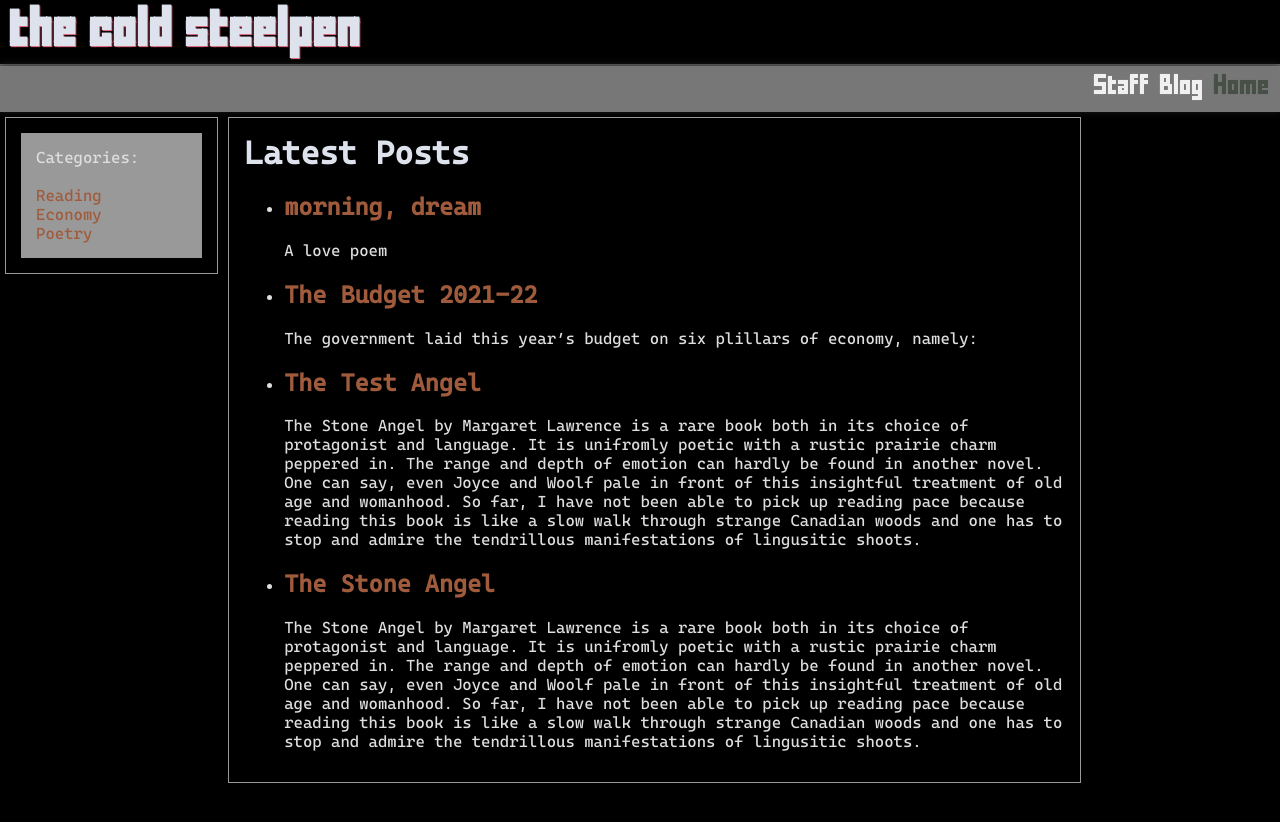
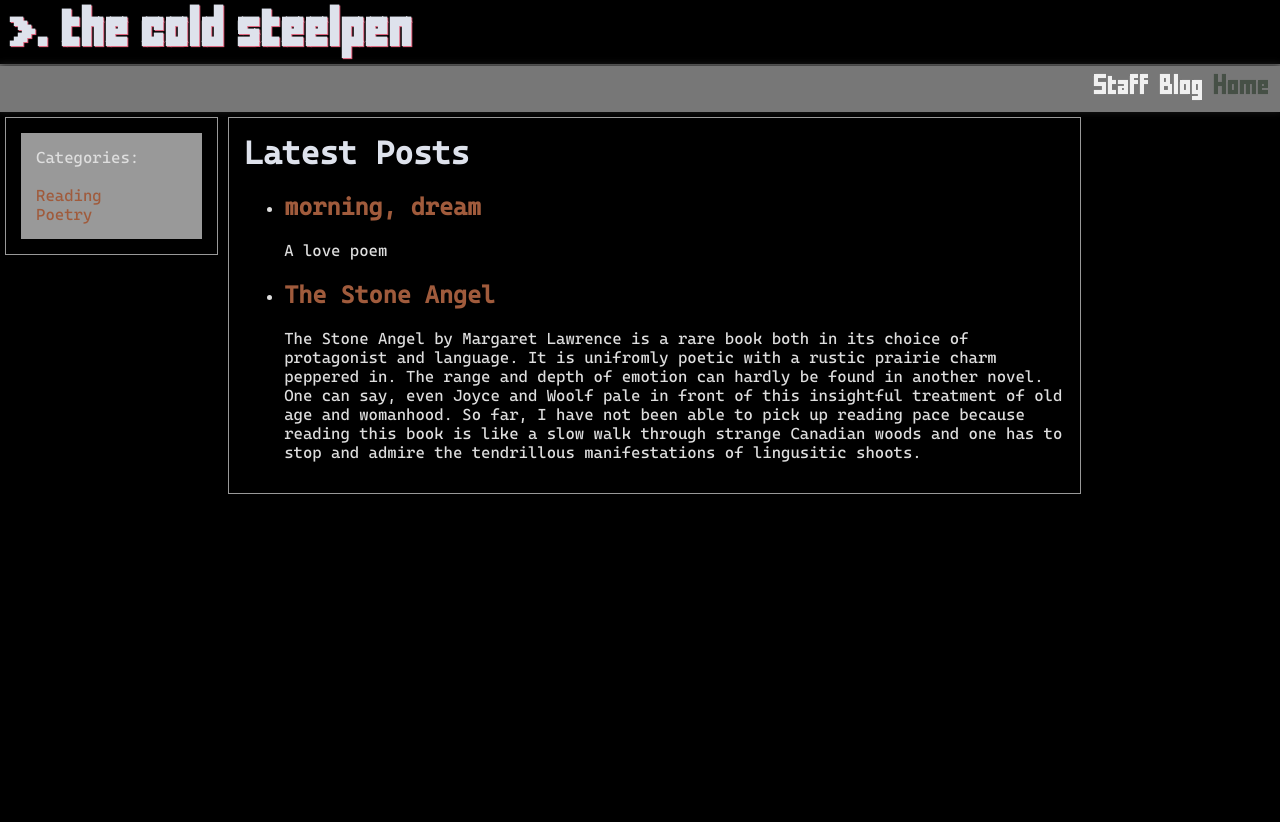
Before and after one commit to sumitee2/Karadaka-code-repo, a Jekyll site: the page built from index.html, in a window 1280 px wide. Shown: the top 822 px of the page. Built offline with Jekyll 4.4.1, drawn with Linux system fonts in a browser that asks for light colours.

Commit message:
tiny look change

```diff
--- a/_includes/header.html
+++ b/_includes/header.html
@@ -1,3 +1,3 @@
 <div class = "headerbar">
-	<h1 class = "leftspacedtitle">the cold steelpen</h1>
+	<h1 class = "leftspacedtitle"> >. the cold steelpen</h1>
 </div>
--- a/_posts/2021-04-15-test-post.markdown
+++ /dev/null
@@ -1,14 +0,0 @@
----
-layout: post
-title:  "The Test Angel"
-category: reading
----
-
-The Stone Angel by Margaret Lawrence is a rare book both in its choice of protagonist and language. It is unifromly poetic with a rustic prairie charm peppered in. The range and depth of emotion can hardly be found in another novel. One can say, even Joyce and Woolf pale in front of this insightful treatment of old age and womanhood. So far, I have not been able to pick up reading pace because reading this book is like a slow walk through strange
-Canadian woods and one has to stop and admire the tendrillous manifestations of lingusitic shoots.
-
-The most touching moment in the first quarter of the book is when Hagar denies her brother's request to don their mother's shawl to comfort their dying brother. She has not seen her mother, she died birthing her, and cannot bring herself to put on the pretence of being her even though she loves her brother.
-
-|    Col A    |    Col B    |    Col C    |
---- | --- | --- |
-| Hey | Hey | Hey |
--- a/_posts/2021-04-16-budget-21.markdown
+++ /dev/null
@@ -1,23 +0,0 @@
----
-layout: post
-title:  "The Budget 2021-22"
-category: economy
----
-The government laid this year's budget on six plillars of economy, namely:
-
-- Health & Well-being
-- Physical & Financial Capital, and Infrastructure
-- Inclusive Development for Aspirational India
-- Reinvigorating Human Capital
-- Innovation and R&D
-- Minimum Government and Maximum Governance
-
-Suggestions made by **The Finance Commission** in its report tabled in the parliament in Feb were also accepted with a few exceptions.
-
-**Finance Commission**
-
-- India's first finance commission was constitued in 1951 under the leadership of **K. C. Niyogi.**
-- Before that, an interim finance comission was appointed under **C. D. Deshmukh**
-- The 15th Finance Commission was constituted in 2017, under the chairmanship of **N K Singh**
-
-[Article 280](http://constitutionofindia.etal.in/article_280/) of the Constitution spells out the formation, structure and functions of the Finance Commission. The transfers to states etc are made under **Articles 270, 275 and 280** which provide mechanisms for **vertical** sharing between Centre and states, and **horizontal** sharing among states.
```
Also changed, not shown: 2 other files.
